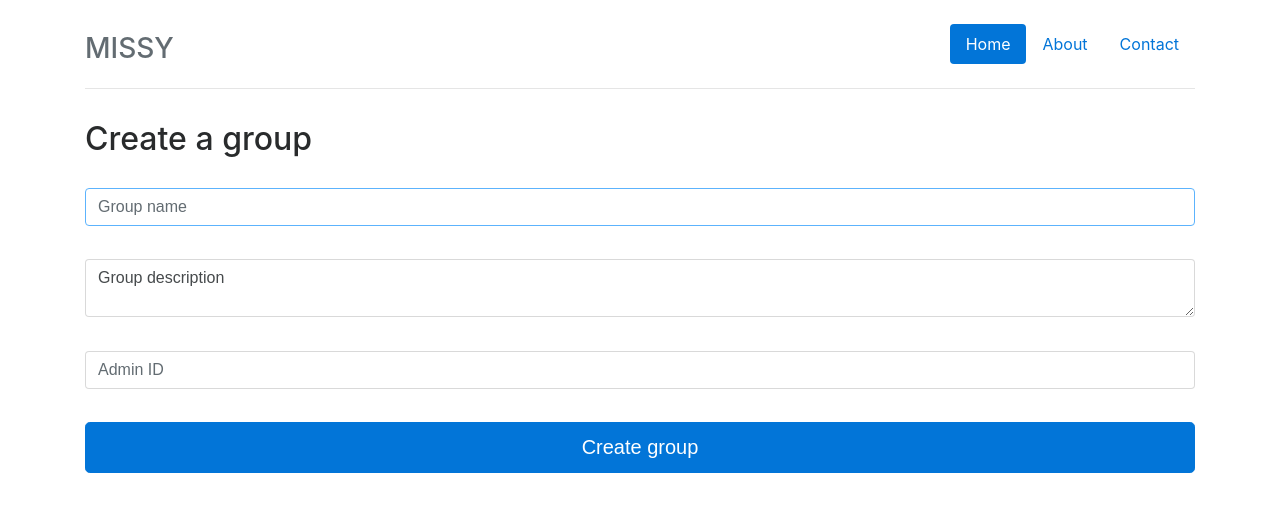
After one commit to kharri50/COSC412-Flask, a Flask app: page /create_group/ in a window 1280 px wide. The commit adds this page. Shown: the top 512 px of the page. Run offline with Flask 2, Linux system fonts and the light colour scheme; some libraries are stand-ins or nearby versions.

Commit message:
add create group layout and link

```diff
--- a/app.py
+++ b/app.py
@@ -33,6 +33,7 @@ class User(db.Model):
 class Group(db.Model):
     id = db.Column(db.INTEGER, primary_key=True, nullable=False)
     name = db.Column(db.VARCHAR(55), nullable=False)
+    description = db.Column(db.TEXT, nullable=True)
     admin_id = db.Column(db.INTEGER)
 
     # creating a second multi-relationship so two way queries can be ran
@@ -139,6 +140,11 @@ def dashboard():
     return render_template('dashboard.html', user=user_obj, hasgroup=hasGroup)
 
 
+@app.route('/create_group/')
+def create_group():
+    return render_template('create_group.html')
+
+
 if __name__ == '__main__':
     app.secret_key = 'A0Zr98j/3yX R~XHH!jmN]LWX/,?RT'
     app.run(debug=True)
--- /dev/null
+++ b/templates/create_group.html
@@ -0,0 +1,29 @@
+{% extends 'layout.html' %}
+
+
+{% block projectname%} MISSY {% endblock %}
+{% block content %}
+
+    <form class="form-signin" action="/process_signup/" method="POST" xmlns="http://www.w3.org/1999/html">
+
+        <h2 class="form-signin-heading">Create a group</h2>
+        <br>
+
+          <label for="input_groupname" class="sr-only">Group Name</label>
+          <input type="text" id="input_groupname" name = "input_groupname" class="form-control" placeholder="Group name" required autofocus style="margin-bottom: 3%">
+
+
+          <label for="input_desc" class="sr-only">Last name</label>
+          <textarea type="text" id="input_desc" name="input_desc" class="form-control" placeholder="Description" required style="margin-bottom: 3%" />Group description</textarea>
+
+           <label for="input_admin_id" class="sr-only">Last name</label>
+          <input type="text" id="input_admin_id" name="input_admin_id" class="form-control" placeholder="Admin ID" required style="margin-bottom: 3%" >
+
+          <button class="btn btn-lg btn-primary btn-block" type="submit">Create group</button>
+
+      </form>
+
+    </div> <!-- /container -->
+
+
+{% endblock content %}
```
Also changed, not shown: templates/dashboard.html (+11 -1 lines), templates/edit_group.html (added, +10 -0 lines).
